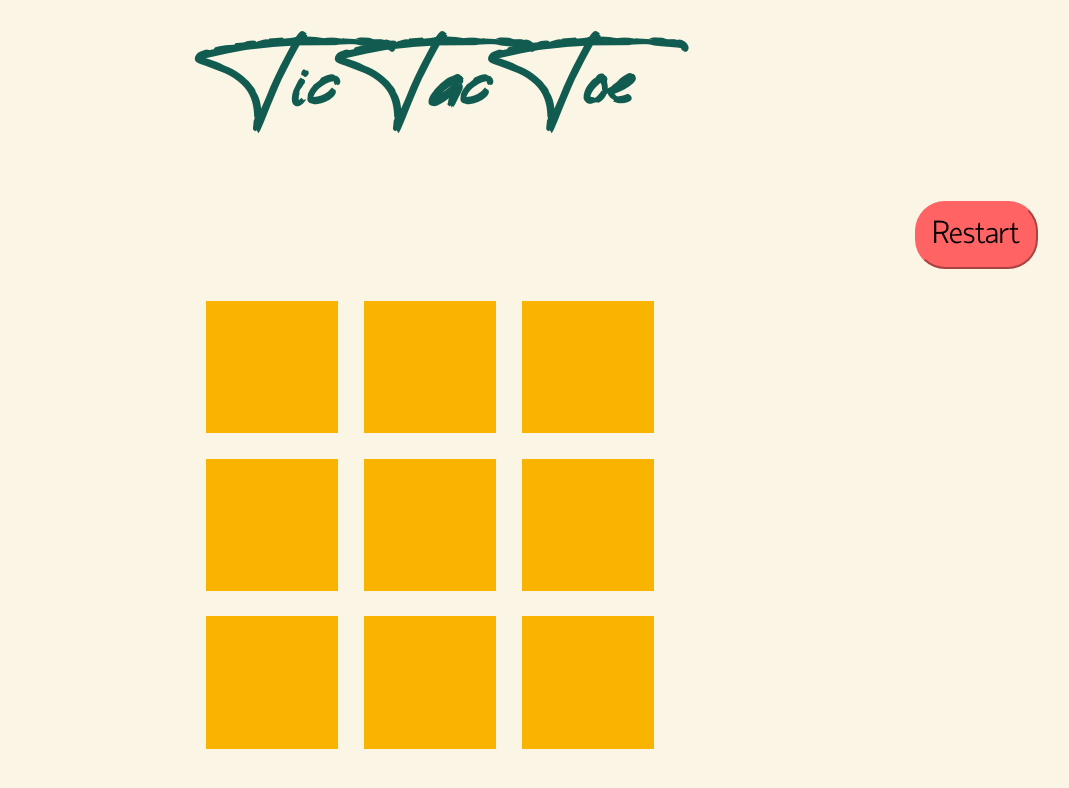
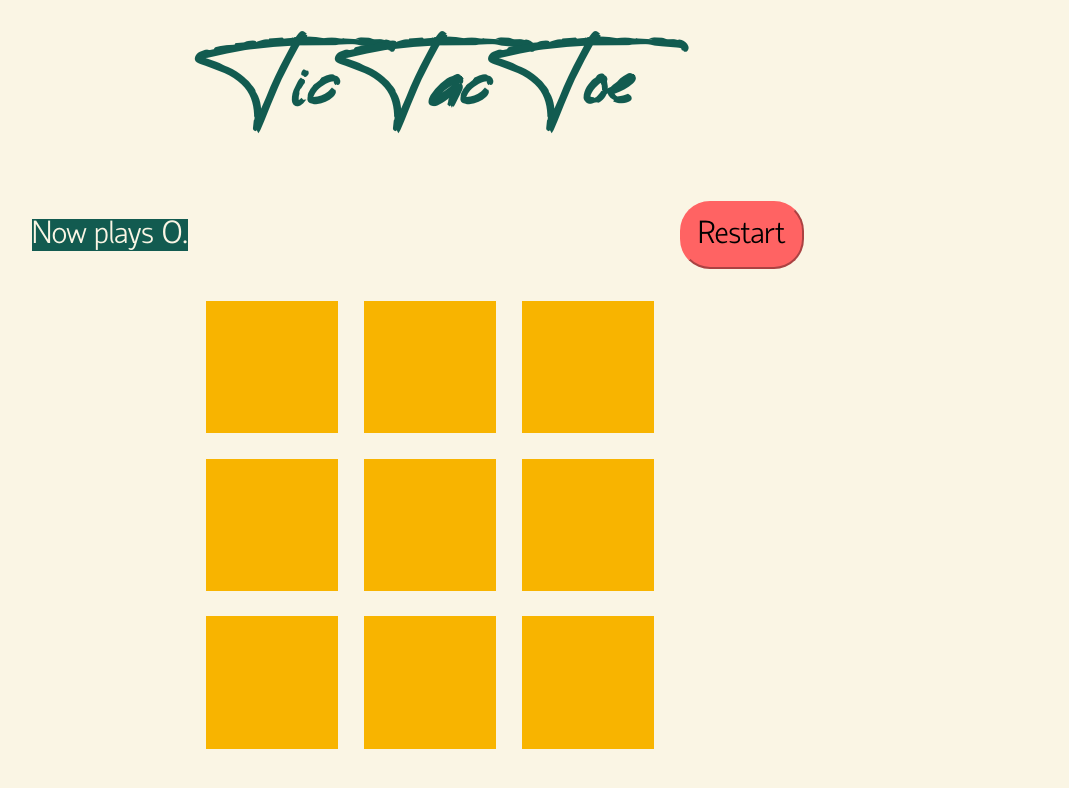
Before and after one commit to marwels/Tic-Tac-Toe, a plain HTML site: page index.html in a window 1280 px wide. Both pictures are taken after a click on the button "Play as O". Shown: the whole page, without its empty margins (210-1279 px from the left). Drawn offline with Linux system fonts and the light colour scheme.

Commit message:
feat: add info who plays now

```diff
--- a/script.js
+++ b/script.js
@@ -43,13 +43,24 @@ const startGame_module = (function () {
     };
 
     let resultClb;
+    // let gameContainer = document.getElementById("gameContainer");
+    let whoPlays = document.createElement("div");
+    whoPlays.classList.add("whoPlays");
+
 
     function onPlayAs(choice) {
         if (choice === 0) {
             resultClb(choice);
+            let restartDIV = document.querySelector("div.restart");
+            whoPlays.innerText = "Now plays O.";
+            restartDIV.appendChild(whoPlays);
         }
         else if (choice === 1) {
             resultClb(choice);
+            let restartDIV = document.querySelector("div.restart");
+            whoPlays.innerText = "Now plays X.";
+            restartDIV.appendChild(whoPlays);
+
         }
         else { console.log("sth wrong with starting game") }
     }
@@ -172,6 +183,7 @@ const gameboard_module = (function () {
             if (player === 0) {
                 clickedDIV.innerText = "o";
                 player = 1;
+                document.querySelector("div.whoPlays").innerText = "Now plays X.";
                 board[div.target.dataset['index']] = 0;
                 console.log(board);
                 checkIfSBwon();
@@ -179,6 +191,7 @@ const gameboard_module = (function () {
             else {
                 clickedDIV.innerText = "x";
                 player = 0;
+                document.querySelector("div.whoPlays").innerText = "Now plays O.";
                 board[div.target.dataset['index']] = 1;
                 console.log(board);
                 checkIfSBwon();
--- a/style.css
+++ b/style.css
@@ -97,7 +97,9 @@ margin: 2rem 1.5rem;
 
 div.restart {
   display: flex;
-  justify-content: flex-end;
+  flex-direction: row-reverse;
+  justify-content: space-around;
+  align-items: center;
 }
 
 
@@ -116,7 +118,6 @@ div.divChoosePanel {
 }
 
 .alert {
-
   position: absolute;
   top: 50vh;
   width: 100%;
@@ -126,3 +127,10 @@ div.divChoosePanel {
   background-color: #125B50;
   color: #FAF5E4;
 }
+
+.whoPlays {
+  font-size: 2rem;
+  text-align: center;
+  background-color: #125B50;
+  color: #FAF5E4;
+}
```
